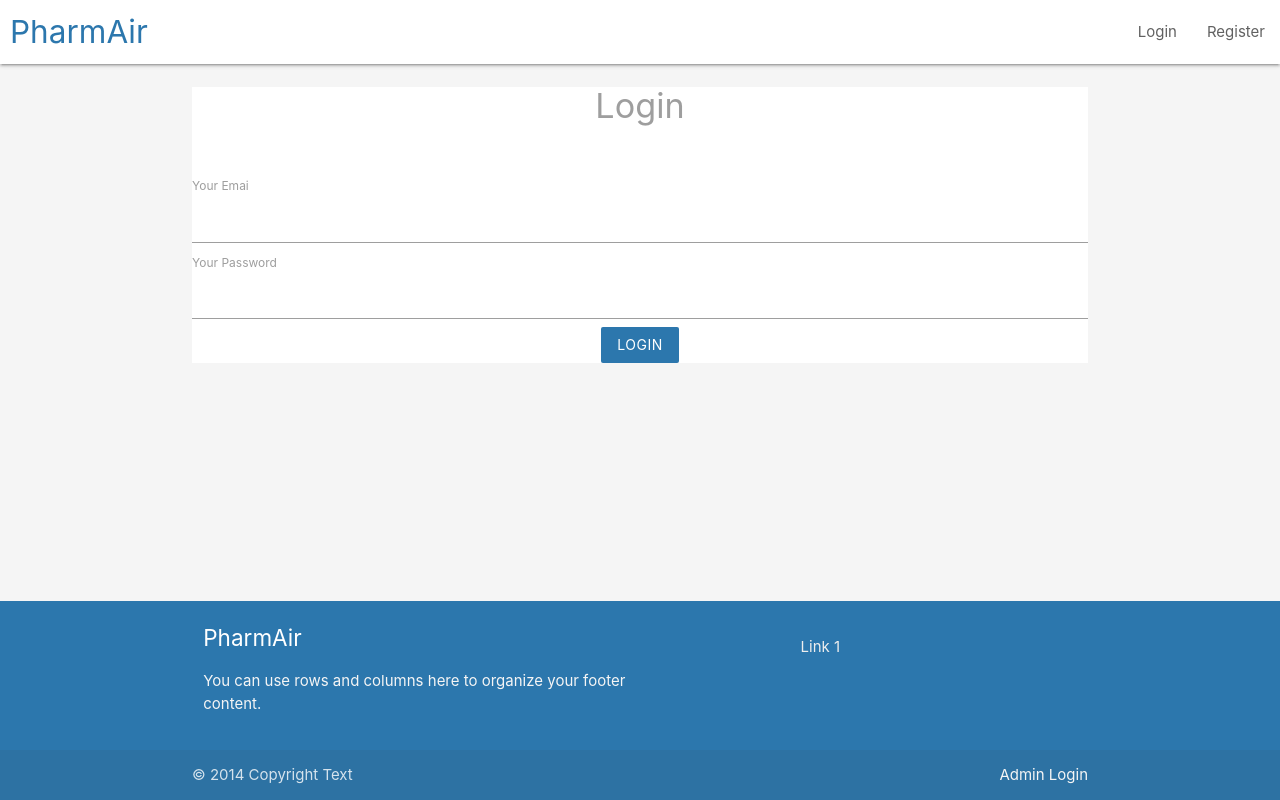
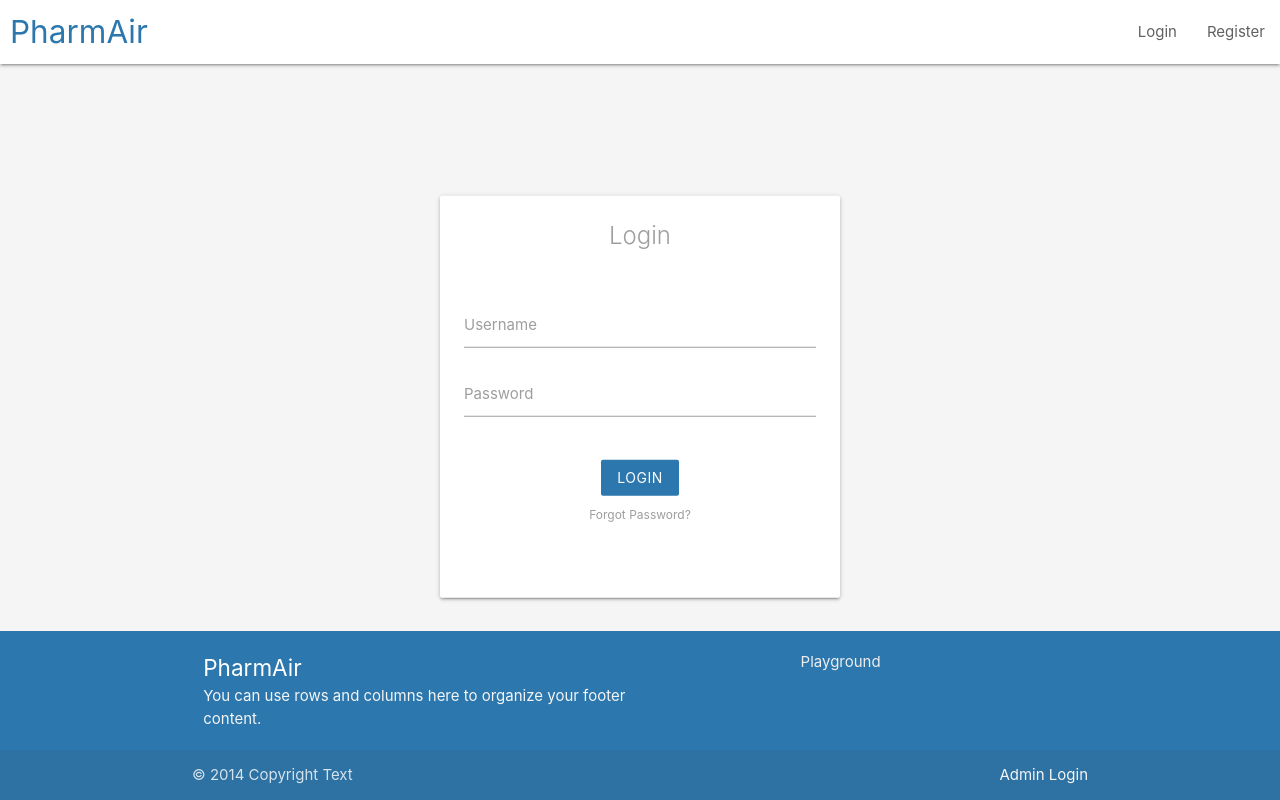
Before and after one commit to rahmanwolied/HospitalProject, a PHP site: page / in a window 1280 px wide. Run offline with PHP 8.4, Linux system fonts and the light colour scheme.

Commit message:
more ui change

```diff
--- a/index.php
+++ b/index.php
@@ -2,20 +2,33 @@
 <html>
 
     <?php include("templates/header.php")?>
+    <div class="flex-item2">
 
-    <section class="white container grey-text">
-        <h4 class="center">Login</h4>
-        <form class="white" action="login.php" method="POST">
-            <label>Your Emai</label>
-            <input type="text" name="email">
-            <label>Your Password</label>
-            <input type="password" name="password">
-            <div class="center">
-                <input type="submit" name="submit" value="Login" class="btn brand z-depth-0">
+        <div class="container center login-card" >
+            <div class="card white center">
+                <div class="card-content">
+                    <span class="card-title grey-text">Login</span>
+                    <form class = "col s12" action="admin_login.php" method="POST">
+                        <div class="input-field">
+                            <input type="text" name="username">
+                            <label for="username">Username</label>
+                        </div>
+                        <div class="input-field">
+                            <input type="password" name="password">
+                            <label for="password">Password</label>
+                        </div>
+                        <div class="center">
+                            <input style="margin-top: 20px;"type="submit" name="submit" value="Login" class="btn brand z-depth-0">
+                        </div>
+                        <span class="center"> <a style="font-size: 12px; margin-top: 10px; display: inline-block; margin-bottom: 50px;" class="grey-text" href="#">Forgot Password?</a></span>
+                    </div>
+                </div>
             </div>
-        </form>
-    </section>
 
-    <?php include("templates/footer.php")?>
+
+        </div>
+            <?php include("templates/footer.php")?>
+
+    </div>
 
 </html>
--- a/templates/footer.php
+++ b/templates/footer.php
@@ -1,3 +1,5 @@
+
+    <div class="footer">
         <footer class="page-footer">
             <div class="container">
                 <div class="row">
@@ -7,7 +9,7 @@
                     </div>
                     <div class="col l4 offset-l2 s12">
                         <ul>
-                    <li><a class="grey-text text-lighten-3" href="#!">Link 1</a></li>
+                            <li><a class="grey-text text-lighten-3" href="playground.php">Playground</a></li>
                         </ul>
                     </div>
                 </div>
@@ -19,3 +21,5 @@
                 </div>
             </div>
         </footer>
+    </div>
+</body>
--- a/templates/header.php
+++ b/templates/header.php
@@ -1,6 +1,5 @@
 <head>
     <meta charset="UTF-8">
-    <meta http-equiv="X-UA-Compatible" content="IE=edge">
     <meta name="viewport" content="width=device-width, initial-scale=1.0">
     <link rel="stylesheet" href="https://cdnjs.cloudflare.com/ajax/libs/materialize/1.0.0/css/materialize.min.css">
     <title>PharmAir</title>
@@ -11,6 +10,9 @@
 </head>
 
 <body class="grey lighten-4">
+    <div class="flex-container">
+        <div class="flex-item1">
+
             <nav class="white">
                 <div class="nav-wrapper">
                     <a href="index.php" class="brand-logo left brand-text">PharmAir</a>
@@ -21,3 +23,5 @@
 
                 </div>
             </nav>
+
+        </div>
--- a/templates/style.css
+++ b/templates/style.css
@@ -1,7 +1,20 @@
-body{
+*{
     margin: 0;
     padding: 0;
     box-sizing: border-box;
+}
+
+html,
+body {
+  height: 100%;
+}
+
+
+
+.footer{
+    position: absolute;
+    bottom: 0;
+    width: 100%;
 }
 
 .brand{
@@ -19,16 +32,16 @@ body{
 .page-footer{
     background: #2c77ad !important;
     width: 100%;
-    position: fixed;
-    bottom: 0;
 }
 
 .login-card{
     width: 400px;
+    margin-top: 0;
     position: absolute;
     top: 50%;
     left: 50%;
     transform: translate(-50%, -50%);
+
 }
 .login-button{
     margin: 0px !important;
```
Also changed, not shown: admin_login.php (+8 -6 lines), playground.php (added, +24 -0 lines), templates/test.css (added, +37 -0 lines), 1 other file. Lines whose indentation alone changed are shown as unchanged.
